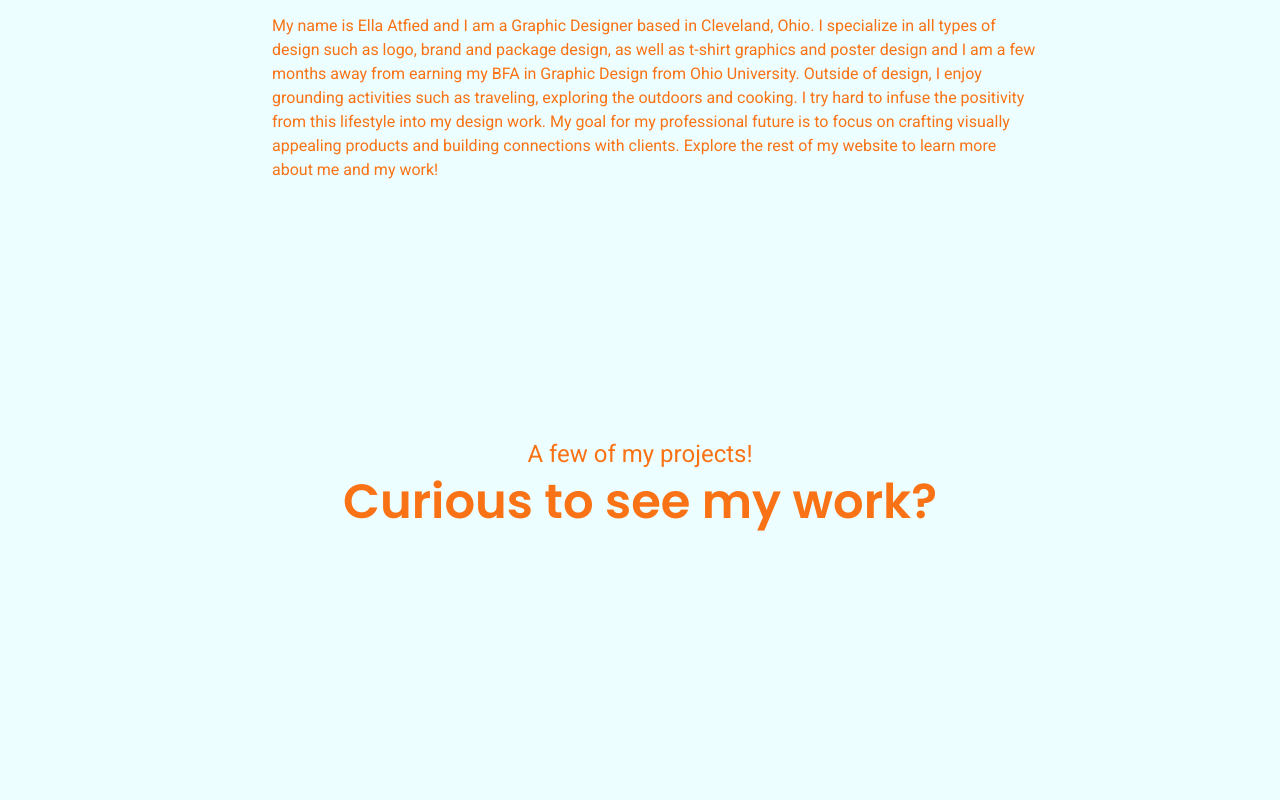
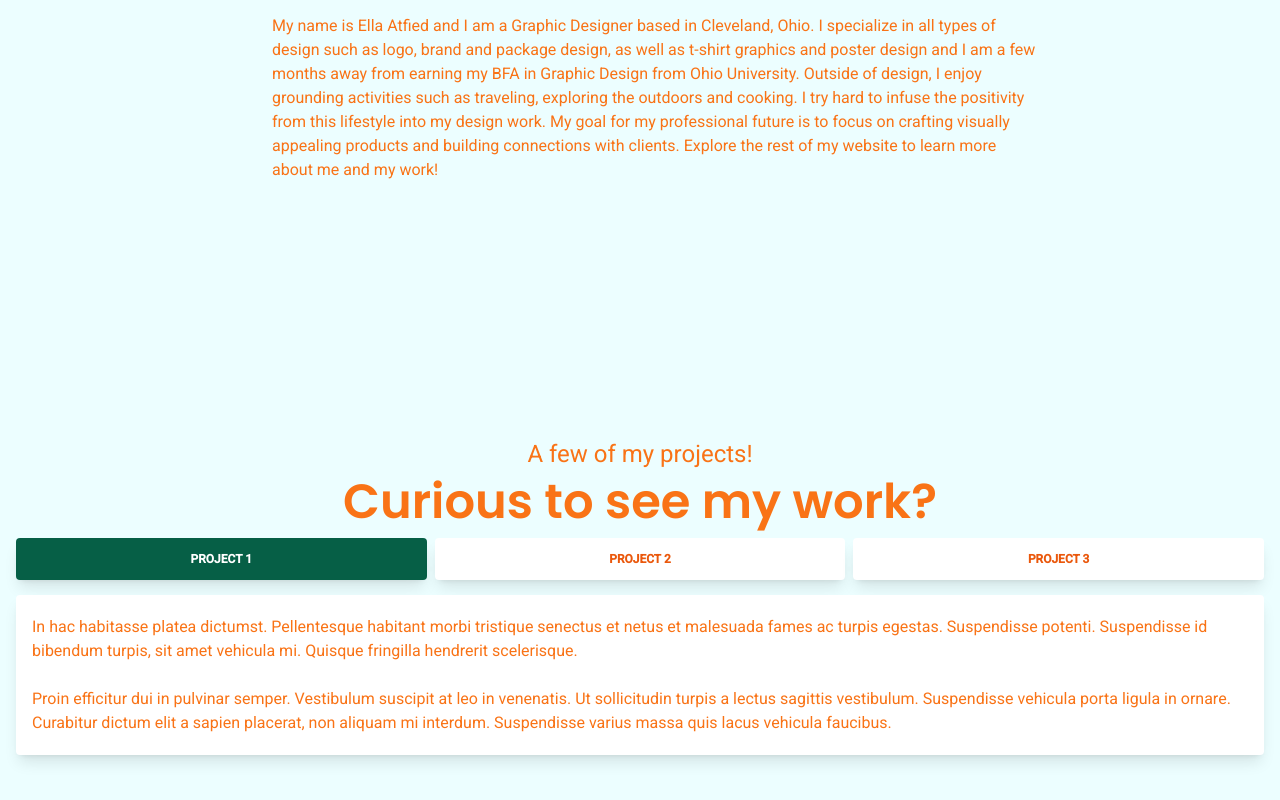
Before and after one commit to smoothshiny/emea-design-portfolio, a SvelteKit app: page / in a window 1280 px wide. Shown: the part 932-1732 px from the top of the page. Before the commit the page ends 1674 px from the top, so only its background shows below. Built offline with nearby package versions, Linux system fonts and the light colour scheme.

Commit message:
portfolio start

```diff
--- a/src/components/Main.svelte
+++ b/src/components/Main.svelte
@@ -11,16 +11,17 @@
         "My name is Ella Atfied and I am a Graphic Designer based in Cleveland, Ohio. I specialize in all types of design such as logo, brand and package design, as well as t-shirt graphics and poster design and I am a few months away from earning my BFA in Graphic Design from Ohio University. Outside of design, I enjoy grounding activities such as traveling, exploring the outdoors and cooking. I try hard to infuse the positivity from this lifestyle into my design work. My goal for my professional future is to focus on crafting visually appealing products and building connections with clients. Explore the rest of my website to learn more about me and my work!",
     },
   ];
+
+  let openTab = 1;
+
+  function toggleTabs(tabNumber) {
+    openTab = tabNumber;
+  }
 </script>
 
 <main class="flex flex-col flex-1 p-4">
-  <section
-    id="intro"
-    class="grid grid-cols-1 sm:py-14"
-  >
-    <div
-      class="flex flex-col lg:text-left m-20 gap-6 md:gap-8 lg:gap-10"
-    >
+  <section id="intro" class="grid grid-cols-1 sm:py-14">
+    <div class="flex flex-col lg:text-left m-20 gap-6 md:gap-8 lg:gap-10">
       <h2 class="font-semibold text-4xl sm:text-5xl md:text-6xl">
         Welcome to EA design!
       </h2>
@@ -31,22 +32,21 @@
 
       <button
         class="blueShadow mx-auto lg:mr-auto lg:ml-0 text-base sm:text-lg md:text-xl poppins relative overflow-hidden px-6 py-3 group rounded-full bg-emerald-800 text-cyan-50"
-      ><h4 class="relative z-9">Contact me &rarr;</h4>
+        ><h4 class="relative z-9">Contact me &rarr;</h4>
       </button>
     </div>
     <div class="relative shadow-2xl grid place-items-center" />
   </section>
 
-
-
   <section
     id="about"
-    class="py-20 pt-10 lg:pt-16 lg:py-32 flex flex-col gap-16 sm:gap-20 md:gap-24 relative">
+    class="py-20 pt-10 lg:pt-16 lg:py-32 flex flex-col gap-16 sm:gap-20 md:gap-24 relative"
+  >
     <div
       class="flex flex-col gap-2 text-center relative before:absolute before:top-0 before:left-0 before:w-2/3 before:h-1.5 before:bg-emerald-800 after:absolute after:bottom-0 after:right-0 after:w-2/3 after:h-1.5 after:bg-emerald-800 py-4"
     >
       <h3 class="font-semibold text-3xl sm:text-4xl md:text-5xl">
-      <span class="poppins text-emerald-800">About</span> me
+        <span class="poppins text-emerald-800">About</span> me
       </h3>
     </div>
 
@@ -65,7 +65,6 @@
         </div>
       {/each}
     </div>
-
   </section>
 
   <!--Portfolio Section-->
@@ -76,6 +75,98 @@
         Curious to see my work?
       </h3>
     </div>
-    <br /><br /><br />
+    <div class="flex flex-wrap">
+      <div class="w-full">
+        <ul class="flex mb-0 list-none flex-wrap pt-3 pb-4 flex-row">
+          <li class="-mb-px mr-2 last:mr-0 flex-auto text-center">
+            <a
+              class="text-xs font-bold uppercase px-5 py-3 shadow-lg rounded block leading-normal {openTab ===
+              1
+                ? 'text-white bg-emerald-800'
+                : 'text-orange-600 bg-white'}"
+              on:click={() => toggleTabs(1)}
+            >
+              Project 1
+            </a>
+          </li>
+          <li class="-mb-px mr-2 last:mr-0 flex-auto text-center">
+            <a
+              class="text-xs font-bold uppercase px-5 py-3 shadow-lg rounded block leading-normal {openTab ===
+              2
+                ? 'text-white bg-emerald-800'
+                : 'text-orange-600 bg-white'}"
+              on:click={() => toggleTabs(2)}
+            >
+              Project 2
+            </a>
+          </li>
+          <li class="-mb-px mr-2 last:mr-0 flex-auto text-center">
+            <a
+              class="text-xs font-bold uppercase px-5 py-3 shadow-lg rounded block leading-normal {openTab ===
+              3
+                ? 'text-white bg-emerald-800'
+                : 'text-orange-600 bg-white'}"
+              on:click={() => toggleTabs(3)}
+            >
+              Project 3
+            </a>
+          </li>
+        </ul>
+        <div
+          class="relative flex flex-col min-w-0 break-words bg-white w-full mb-6 shadow-lg rounded"
+        >
+          <div class="px-4 py-5 flex-auto">
+            <div class="tab-content tab-space">
+              <div class={openTab === 1 ? "block" : "hidden"}>
+                <p>
+                  In hac habitasse platea dictumst. Pellentesque habitant morbi
+                  tristique senectus et netus et malesuada fames ac turpis
+                  egestas. Suspendisse potenti. Suspendisse id bibendum turpis,
+                  sit amet vehicula mi. Quisque fringilla hendrerit scelerisque.
+                  <br />
+                  <br />
+                  Proin efficitur dui in pulvinar semper. Vestibulum suscipit at
+                  leo in venenatis. Ut sollicitudin turpis a lectus sagittis vestibulum.
+                  Suspendisse vehicula porta ligula in ornare. Curabitur dictum elit
+                  a sapien placerat, non aliquam mi interdum. Suspendisse varius
+                  massa quis lacus vehicula faucibus.
+                </p>
+              </div>
+              <div class={openTab === 2 ? "block" : "hidden"}>
+                <p>
+                  Morbi consectetur mauris non nunc dapibus, in cursus tortor
+                  ornare. Sed vel porttitor felis, at cursus nulla. Integer
+                  facilisis sed massa at porta. Nulla consectetur ligula
+                  interdum, semper dolor nec, maximus tortor. Nam nec libero
+                  gravida enim tincidunt ultricies. Vestibulum nec mi dapibus,
+                  lacinia sapien sed, fermentum magna.
+                  <br />
+                  <br />
+                  Ut dictum diam dui, eu fermentum quam ullamcorper imperdiet. Aliquam
+                  commodo nulla sed lorem blandit, non vestibulum mauris faucibus.
+                  Ut tincidunt enim velit, sagittis condimentum dui vestibulum vitae.
+                </p>
+              </div>
+              <div class={openTab === 3 ? "block" : "hidden"}>
+                <p>
+                  Pellentesque congue iaculis nunc, vitae ultrices arcu placerat
+                  eu. Fusce quis ipsum non felis facilisis porttitor. Sed
+                  volutpat dignissim magna, ornare lobortis ex laoreet ac.
+                  Nullam blandit dolor nec ullamcorper tristique. Nulla pretium
+                  arcu ac nibh finibus consectetur. Fusce vitae ultricies sem.
+                  Maecenas sit amet facilisis risus. Nulla varius lectus in
+                  lorem placerat viverra.
+                  <br />
+                  <br />
+                  Nullam leo nibh, vulputate sodales euismod a, egestas quis dolor.
+                  Duis porttitor nec neque vel ornare. Nunc id ornare nulla. Nam
+                  sit amet nulla nibh.
+                </p>
+              </div>
+            </div>
+          </div>
+        </div>
+      </div>
+    </div>
   </section>
 </main>
```
